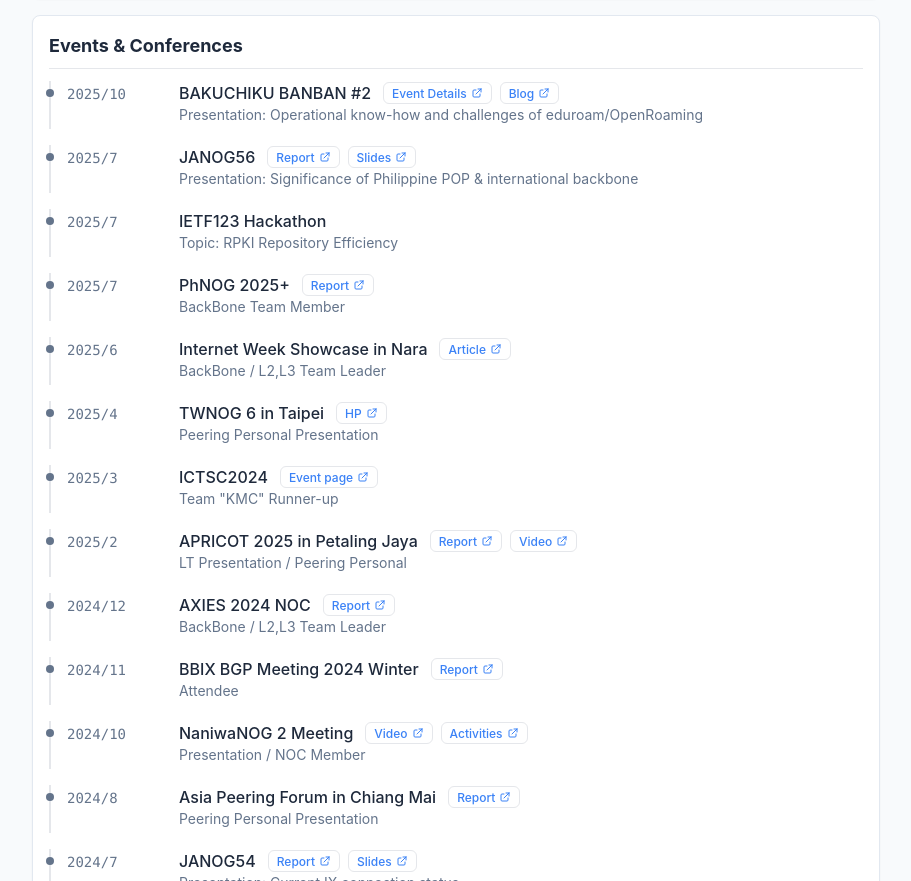
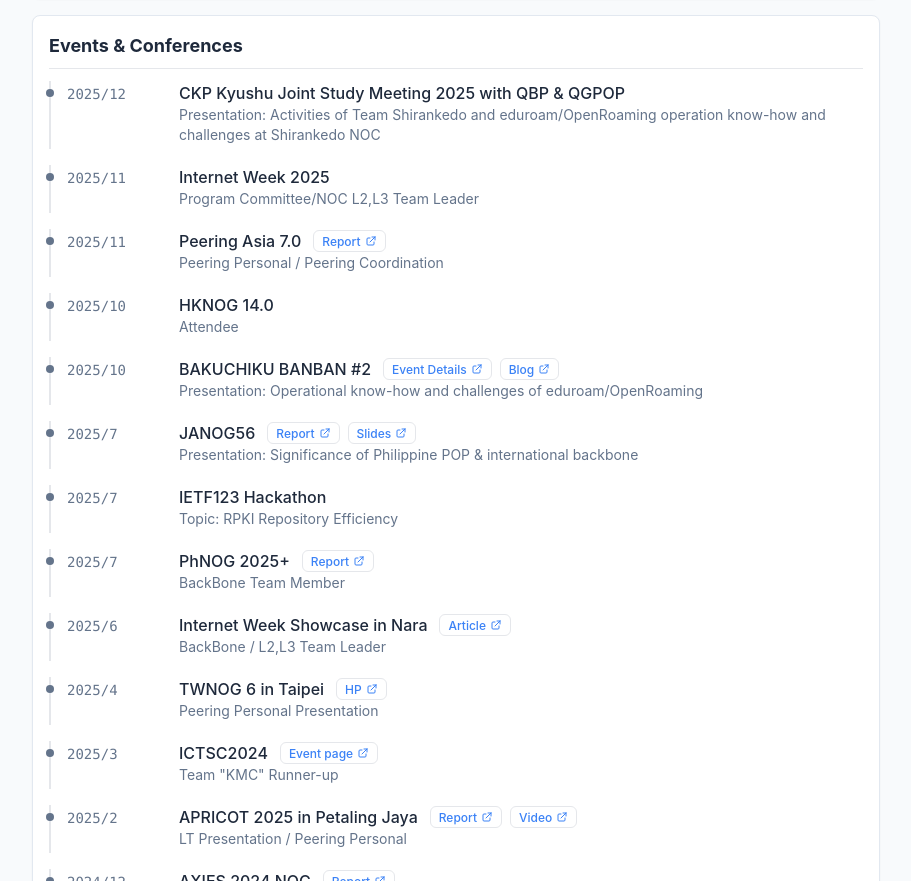
Before and after one commit to marokiki/marokiki.net, a Next.js app: page /en in a window 1280 px wide. Shown: the part 1479-2360 px from the top of the page, without its empty margins (184-1095 px from the left). Built offline with nearby package versions, Linux system fonts and the light colour scheme.

Commit message:
Update event history: Add CKP 2025, Internet Week 2025, Peering Asia 7.0, and HKNOG 14.0

```diff
--- a/app/components/Home.js
+++ b/app/components/Home.js
@@ -132,6 +132,12 @@
           <Card>
             <h3 className="font-bold text-lg mb-3 border-b border-card-border pb-2">イベント・カンファレンス</h3>
             <div className="space-y-4">
+              <EventItem date="2025/12" title="CKP九州連携研究会 2025 with QBP & QGPOP" role="発表: Team Shirankedoの活動とShirankedo NOCにおけるeduroam/OpenRoaming運用ノウハウおよび課題" />
+              <EventItem date="2025/11" title="Internet Week 2025" role="プログラム委員/NOC L2,L3 Team Leader" />
+              <EventItem date="2025/11" title="Peering Asia 7.0" role="Peering Personal / Peering Coodination">
+                <Link href="https://www.homenoc.ad.jp/blog/report/2026/01/03/peering-asia-2025.html" text="Blog" />
+              </EventItem>
+              <EventItem date="2025/10" title="HKNOG 14.0" role="参加" />
               <EventItem date="2025/10" title="BAKUCHIKU BANBAN #2" role="発表: Shirankedo NOCで見えてきたeduroam/OpenRoaming運用ノウハウと課題">
                 <Link href="https://bakuchiku.connpass.com/event/367521/" text="概要" />
                 <Link href="https://segre.hatenablog.com/entry/2025/10/12/151227" text="ブログ" />
--- a/app/components/HomeEn.js
+++ b/app/components/HomeEn.js
@@ -133,6 +133,12 @@
                     <Card>
                         <h3 className="font-bold text-lg mb-3 border-b border-card-border pb-2">Events & Conferences</h3>
                         <div className="space-y-4">
+                            <EventItem date="2025/12" title="CKP Kyushu Joint Study Meeting 2025 with QBP & QGPOP" role="Presentation: Activities of Team Shirankedo and eduroam/OpenRoaming operation know-how and challenges at Shirankedo NOC" />
+                            <EventItem date="2025/11" title="Internet Week 2025" role="Program Committee/NOC L2,L3 Team Leader" />
+                            <EventItem date="2025/11" title="Peering Asia 7.0" role="Peering Personal / Peering Coordination">
+                                <Link href="https://www.homenoc.ad.jp/blog/report/2026/01/03/peering-asia-2025.html" text="Report" />
+                            </EventItem>
+                            <EventItem date="2025/10" title="HKNOG 14.0" role="Attendee" />
                             <EventItem date="2025/10" title="BAKUCHIKU BANBAN #2" role="Presentation: Operational know-how and challenges of eduroam/OpenRoaming">
                                 <Link href="https://bakuchiku.connpass.com/event/367521/" text="Event Details" />
                                 <Link href="https://segre.hatenablog.com/entry/2025/10/12/151227" text="Blog" />
```
